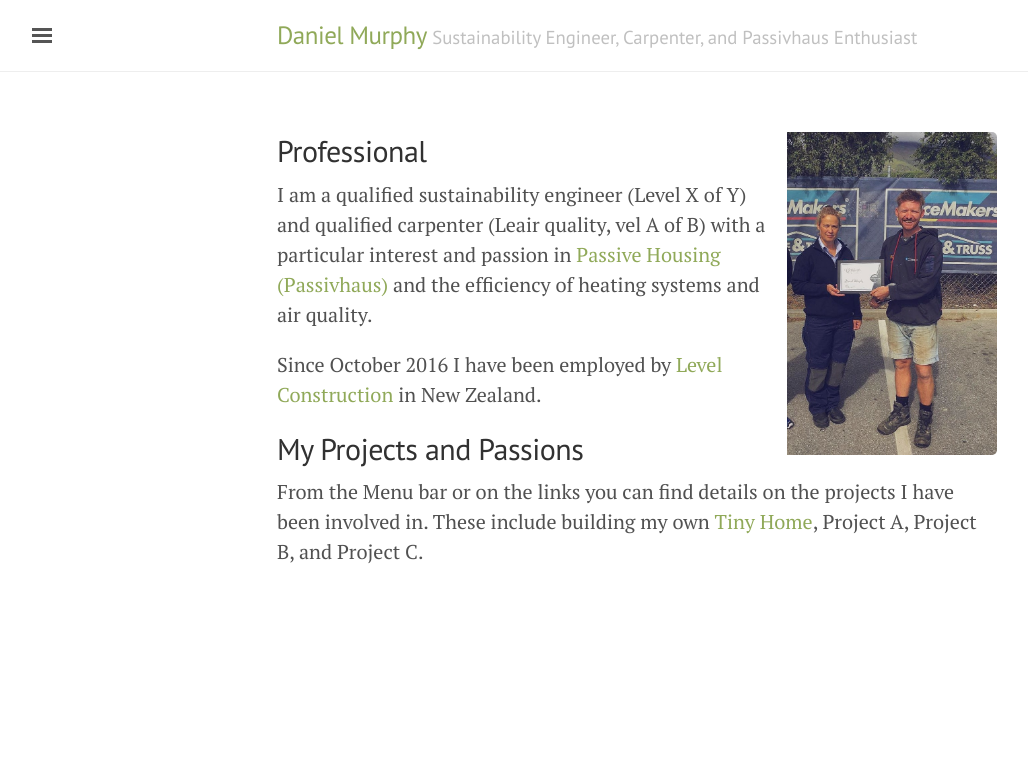
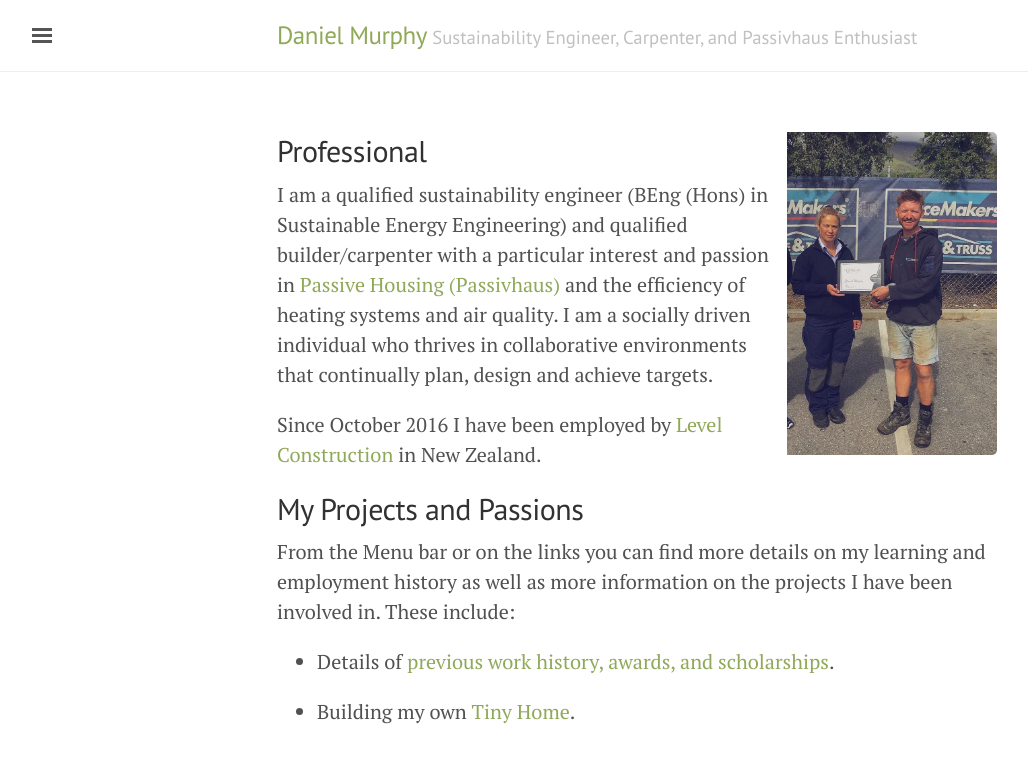
Before and after one commit to danielkmurphy/danielkmurphy.github.io, a Jekyll site: the page built from index.md, in a window 1280 px wide. Shown: the top 763 px of the page, without its empty margins (3-1031 px from the left). Built offline with Jekyll 4.4.1, drawn with Linux system fonts in a browser that asks for light colours.

Commit message:
Update index.md

```diff
--- a/index.md
+++ b/index.md
@@ -7,10 +7,14 @@ title: Home
 
 ## Professional
 
-I am a qualified sustainability engineer (Level X of Y) and qualified carpenter (Leair quality, vel A of B) with a particular interest and passion in [Passive Housing (Passivhaus)](https://en.wikipedia.org/wiki/Passive_house) and the efficiency of heating systems and air quality.
+I am a qualified sustainability engineer (BEng (Hons) in Sustainable Energy Engineering) and qualified builder/carpenter with a particular interest and passion in [Passive Housing (Passivhaus)](https://en.wikipedia.org/wiki/Passive_house) and the efficiency of heating systems and air quality. I am a socially driven individual who thrives in collaborative environments that continually plan, design and achieve targets.
 
 Since October 2016 I have been employed by [Level Construction](https://levelconstruction.co.nz/) in New Zealand.
 
 ## My Projects and Passions
 
-From the Menu bar or on the links you can find details on the projects I have been involved in. These include building my own [Tiny Home](danielkmurphy.github.io/tinyhouse), Project A, Project B, and Project C.
+From the Menu bar or on the links you can find more details on my learning and employment history as well as more information on the projects I have been involved in. These include:
+
+* Details of [previous work history, awards, and scholarships](danielkmurphy.github.io/education).
+
+* Building my own [Tiny Home](danielkmurphy.github.io/tinyhouse).
```
